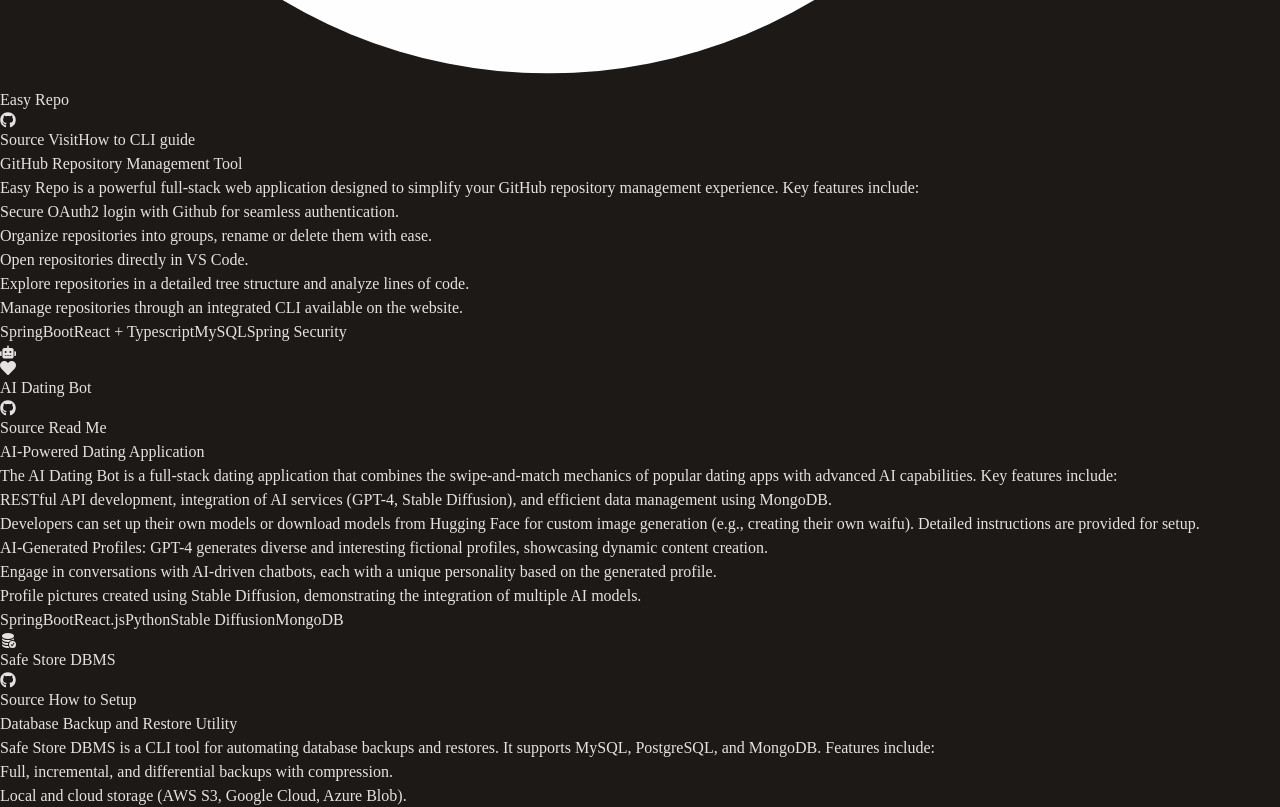
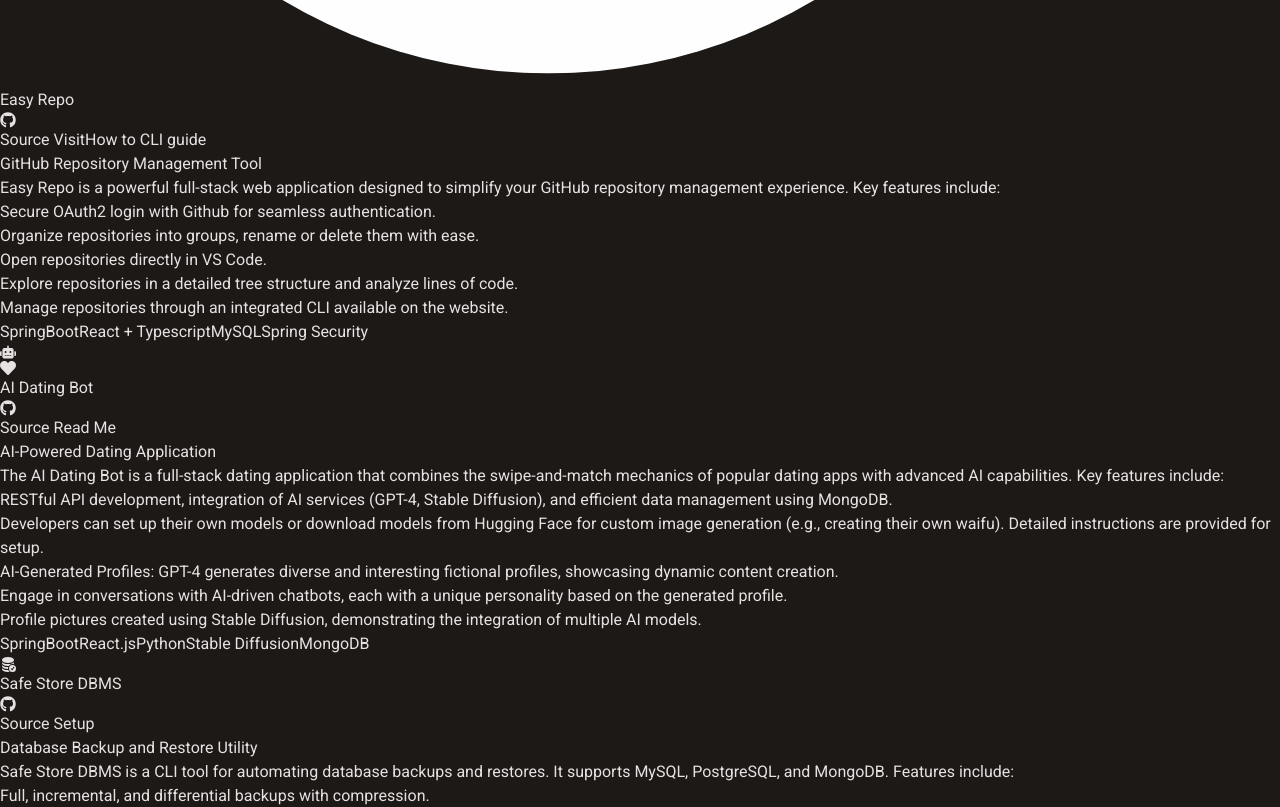
Before and after one commit to BarsatKhadka/portfolioV1, a React (Vite) app: page / in a window 1280 px wide. Shown: the part 1400-2207 px from the top of the page. Built offline with nearby package versions, Linux system fonts and the light colour scheme.

Commit message:
update: font change

```diff
--- a/index.html
+++ b/index.html
@@ -4,6 +4,9 @@
     <meta charset="UTF-8" />
     <link rel="icon" type="image/svg+xml" href="/vite.svg" />
     <meta name="viewport" content="width=device-width, initial-scale=1.0" />
+    <link rel="preconnect" href="https://fonts.googleapis.com">
+    <link rel="preconnect" href="https://fonts.gstatic.com" crossorigin>
+    <link href="https://fonts.googleapis.com/css2?family=Roboto:ital,wght@0,100..900;1,100..900&display=swap" rel="stylesheet">
     <title>barsatKhadka</title>
   </head>
   <body>
--- a/src/components/Projects.jsx
+++ b/src/components/Projects.jsx
@@ -29,7 +29,7 @@
                 Visit
                 <span className="absolute inset-0 bg-white opacity-0 group-hover:opacity-10 rounded-lg transition-opacity duration-300"></span>
             </span></a>
-            <span className="relative bg-[#0A0A0A] text-white text-xs px-4 py-2 rounded-lg border border-[#6DB33F]/50 hover:shadow-lg hover:shadow-[#6DB33F]/40 transition-all duration-300 hover:scale-105 group">
+            <span className="relatie bg-[#0A0A0A] text-white text-xs px-4 py-2 rounded-lg border border-[#6DB33F]/50 hover:shadow-lg hover:shadow-[#6DB33F]/40 transition-all duration-300 hover:scale-105 group">
                  <Link to= "/HowToCLI">How to CLI guide</Link>
             </span>
             </div>
@@ -107,7 +107,7 @@
       <a href="https://github.com/BarsatKhadka/SafeStore-DBMS" target="_blank"><FaGithub className="inline text-white" /> Source</a>
       </span>
       <a href="https://github.com/BarsatKhadka/SafeStore-DBMS/blob/main/README.md" target="_blank"> <span className="relative bg-gradient-to-r from-[#6DB33F] to-[#8BC34A] text-black text-xs px-4 py-2 rounded-lg border border-[#6DB33F]/50 hover:shadow-lg hover:shadow-[#6DB33F]/40 transition-all duration-300 hover:scale-105 group">
-        How to Setup
+        Setup
         <span className="absolute inset-0 bg-white opacity-0 group-hover:opacity-10 rounded-lg transition-opacity duration-300"></span>
       </span></a>
     </div>
--- a/src/index.css
+++ b/src/index.css
@@ -5,8 +5,10 @@
 body{
   background-color: rgb(28,25,23);
   color: rgb(230 226 225);
-  font-family: "Fira Sans", serif;
-  font-weight: 400;
+  font-style: normal;
+  font-family: "Roboto", serif;
+  font-optical-sizing: auto;
+  font-weight: medium;
   font-style: normal;
 
 }
```
